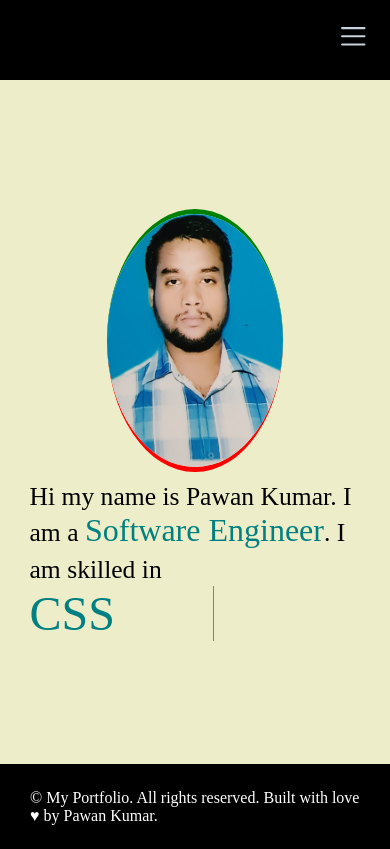
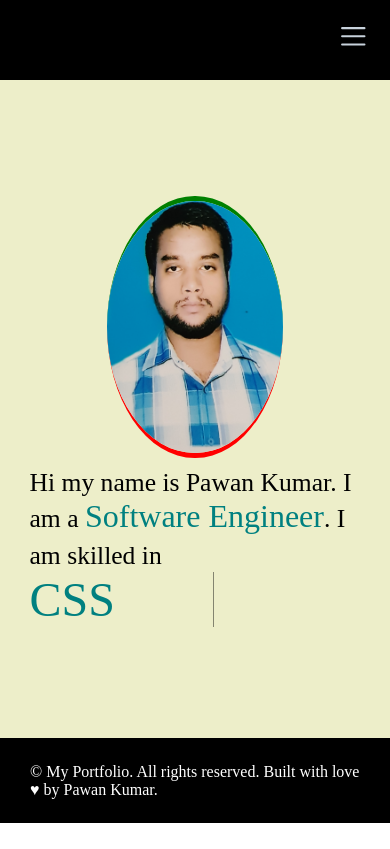
Before and after one commit to pawan100722/my-portfolio, a React (Vite) app: page / in a window 390 px wide. Built offline with nearby package versions, Linux system fonts and the light colour scheme.

Commit message:
fixed homepage UI bug

```diff
--- a/src/Styles/homepage.css
+++ b/src/Styles/homepage.css
@@ -37,22 +37,13 @@
 
 @media (max-width: 600px) {
   .homepage-main-container {
-    height: 81.1dvh;
+    height: 78dvh;
   }
   .homepage-image {
     width: 50%;
   }
 }
 
-/* .animated-text {
-  display: inline-block;
-  overflow: hidden;
-  animation: typing 2s ease alternate infinite,blink-cursor 1s ease infinite;
-  white-space: nowrap;
-  display: flex;
-  align-items: center;
-  border-right: 1px solid black;
-} */
 
 .animated-text::after{
   content:'';
```
